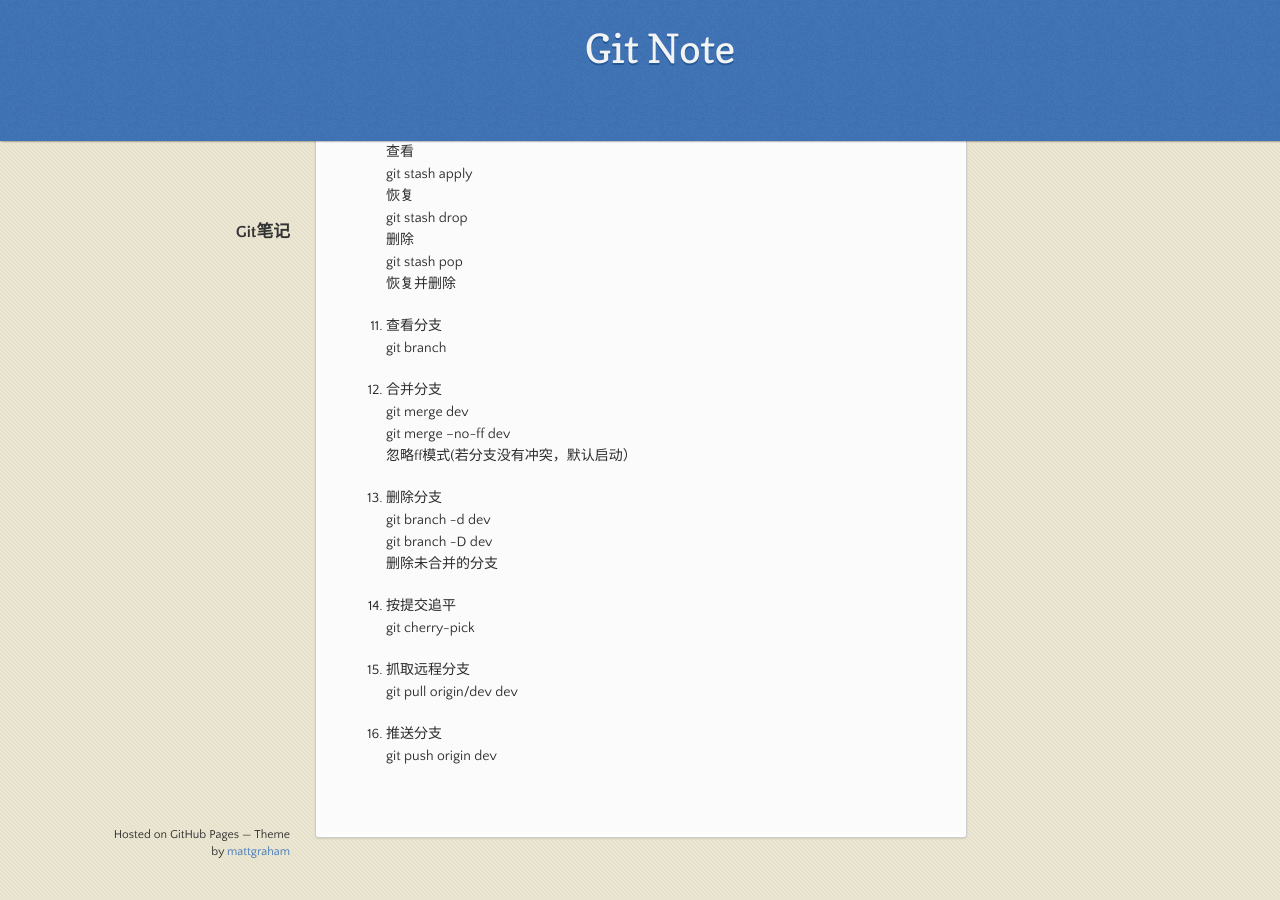
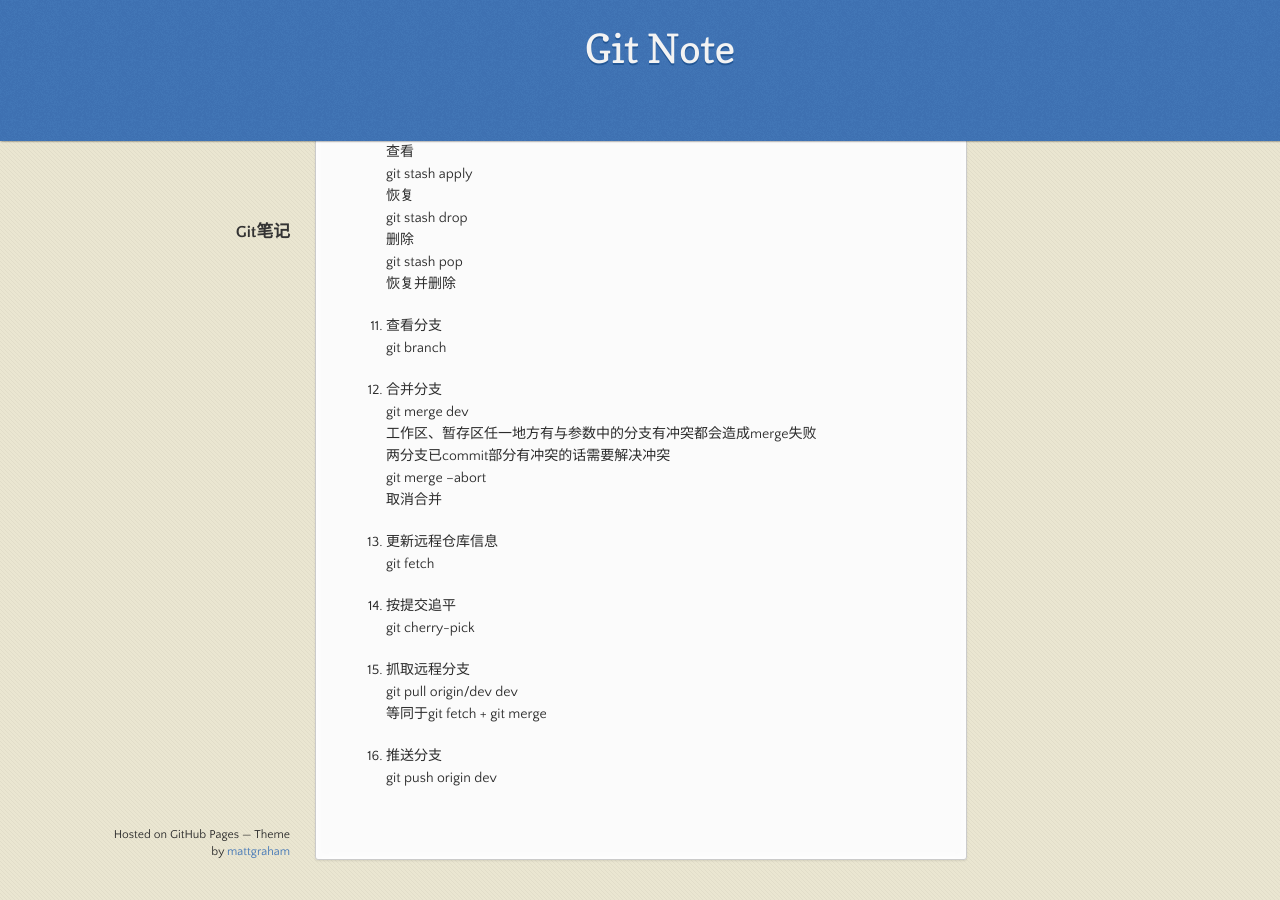
Before and after one commit to lvv9/lvv9.github.io, a Jekyll site: the page built from _posts/2020-06-25-git-note.md, in a window 1280 px wide and 900 px high, scrolled down 1981 px. Built offline with Jekyll 4.4.1, drawn with Linux system fonts in a browser that asks for light colours; our own code applies the rules of GitHub Pages for plain Markdown files; comment, search, counter and statistics services are not loaded; the repository's description, which GitHub fills in, is left out; before the commit the page ends 2859 px from its top, so only the background shows below that.

Commit message:
Update 2020-06-25-git-note.md

```diff
--- a/_posts/2020-06-25-git-note.md
+++ b/_posts/2020-06-25-git-note.md
@@ -83,19 +83,20 @@ git branch
 
 11. 合并分支<br>
 git merge dev<br>
-git merge --no-ff dev<br>
-忽略ff模式(若分支没有冲突，默认启动）
+工作区、暂存区任一地方有与参数中的分支有冲突都会造成merge失败<br>
+两分支已commit部分有冲突的话需要解决冲突<br>
+git merge --abort<br>
+取消合并
 
-12. 删除分支<br>
-git branch -d dev<br>
-git branch -D dev<br>
-删除未合并的分支
+12. 更新远程仓库信息<br>
+git fetch
 
 13. 按提交追平<br>
 git cherry-pick
 
 14. 抓取远程分支<br>
-git pull origin/dev dev
+git pull origin/dev dev<br>
+等同于git fetch + git merge
 
 15. 推送分支<br>
 git push origin dev
```
